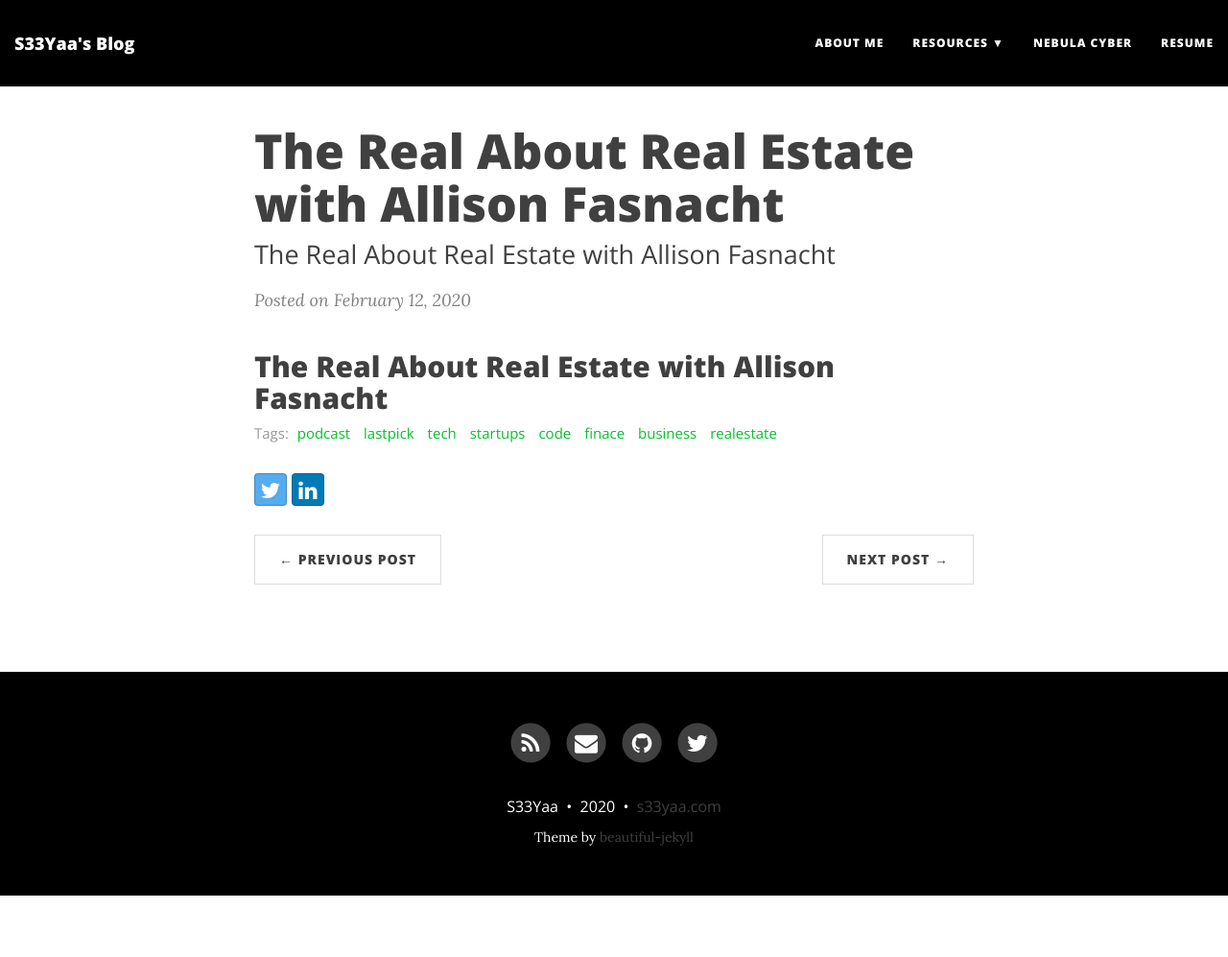
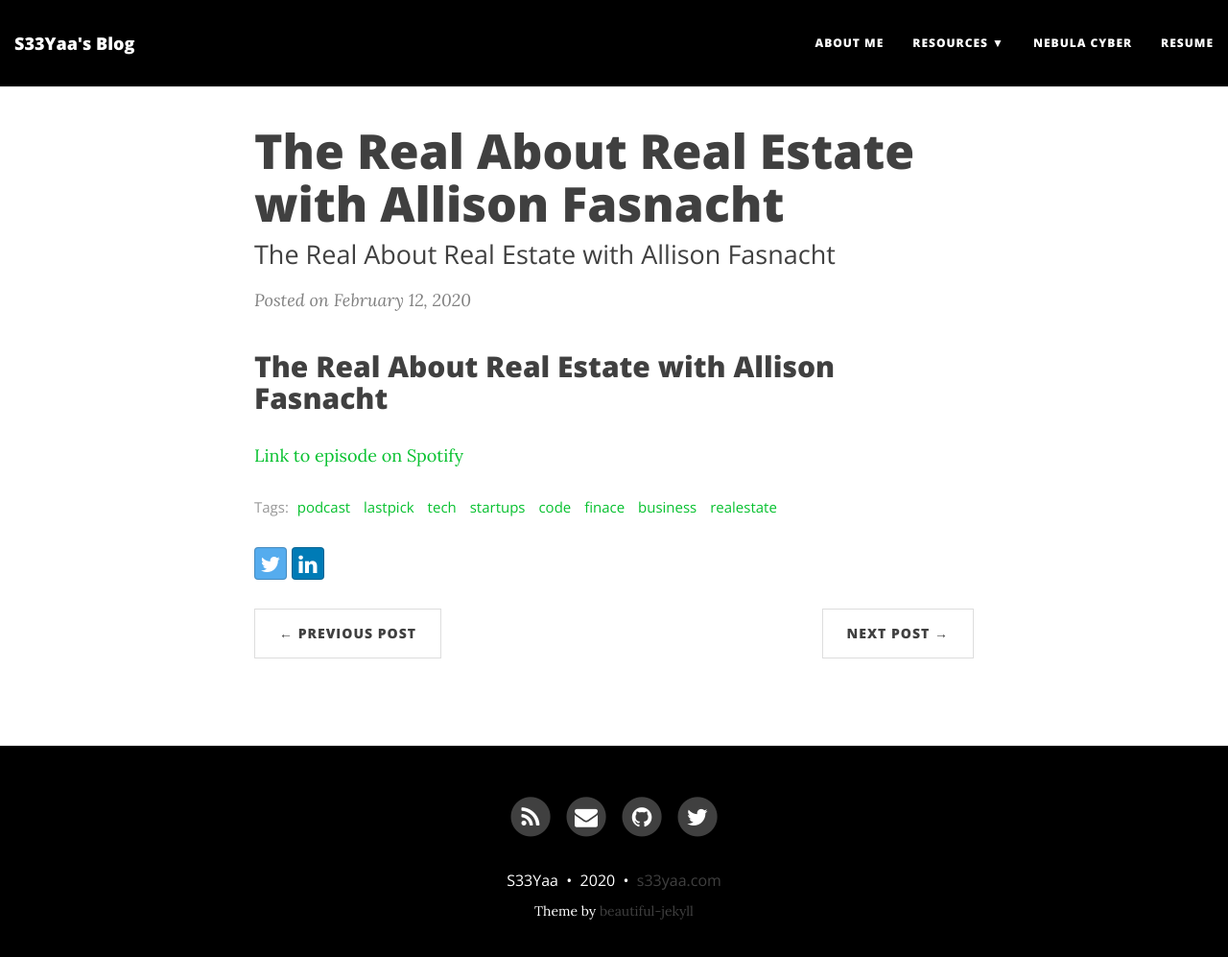
Before and after one commit to vevinkirk/vevinkirk.github.io, a Jekyll site: the page built from _posts/2020-02-12-The-Real-About-Real-Estate-With-Allison-Fasnacht.md, in a window 1280 px wide and 1010 px high. Shown: the top 997 px of the window at 96% size. Built offline with Jekyll 4.4.1, drawn with Linux system fonts in a browser that asks for light colours; nearby versions of some CDN libraries.

Commit message:
Update 2020-02-12-The-Real-About-Real-Estate-With-Allison-Fasnacht.md

```diff
--- a/_posts/2020-02-12-The-Real-About-Real-Estate-With-Allison-Fasnacht.md
+++ b/_posts/2020-02-12-The-Real-About-Real-Estate-With-Allison-Fasnacht.md
@@ -17,3 +17,4 @@
 ---
 
 ## The Real About Real Estate with Allison Fasnacht
+[Link to episode on Spotify](https://open.spotify.com/episode/4xbkHXqo3Tab99ApXUq4sy?si=IymBowABSGK6PsrRhCRQYw)
```
